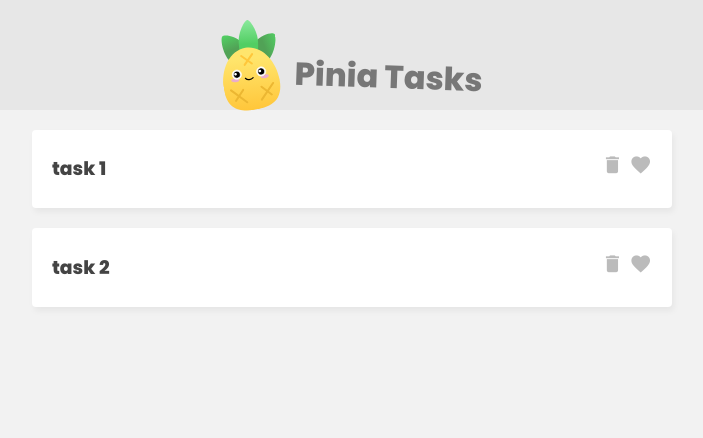
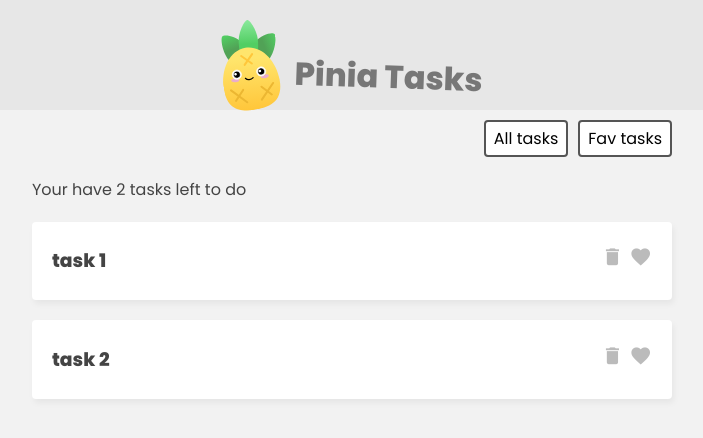
Before and after one commit to iamAndreyGavrilov/Pinia-Tasks, a Vue app: page / in a window 1280 px wide. Shown: the top 438 px of the page, without its empty margins (288-991 px from the left). Built offline with nearby package versions, Linux system fonts and the light colour scheme.

Commit message:
добавлены Getters и отрисовка по условию

```diff
--- a/src/App.vue
+++ b/src/App.vue
@@ -6,9 +6,23 @@
       <h1>Pinia Tasks</h1>
     </header>
 
+    <!-- filter -->
+
+    <nav class="filter">
+      <button @click="filter = 'all'">All tasks</button>
+      <button @click="filter = 'favs'">Fav tasks</button>
+    </nav>
+
     <!-- task list -->
-    <div class="task-list">
+    <div class="task-list" v-if="filter === 'all'">
+      <p>Your have {{ taskStore.totalCount }} tasks left to do</p>
       <div v-for="task in taskStore.tasks" :key="task.id">
+        <TaskDetails :task="task" />
+      </div>
+    </div>
+    <div class="task-list" v-if="filter === 'favs'">
+      <p>Your have {{ taskStore.favCount }} favs left to do</p>
+      <div v-for="task in taskStore.favs" :key="task.id">
         <TaskDetails :task="task" />
       </div>
     </div>
@@ -16,6 +30,7 @@
 </template>
 
 <script>
+import { ref } from "@vue/reactivity";
 import TaskDetails from "./components/TaskDetails.vue";
 import { useTaskStore } from "./stores/TaskStore";
 
@@ -23,7 +38,10 @@
   components: { TaskDetails },
   setup() {
     const taskStore = useTaskStore();
-    return { taskStore };
+
+    const filter = ref("all");
+
+    return { taskStore, filter };
   },
 };
 </script>
--- a/src/assets/main.css
+++ b/src/assets/main.css
@@ -59,3 +59,20 @@
   cursor: pointer;
   color: #bbb;
 }
+
+/* filter nav */
+.filter {
+  max-width: 640px;
+  margin: 10px auto;
+  text-align: right;
+}
+.filter button {
+  display: inline-block;
+  margin-left: 10px;
+  background: #fff;
+  border: 2px solid #555;
+  border-radius: 4px;
+  padding: 4px 8px;
+  cursor: pointer;
+  font-size: 1em;
+}
--- a/src/stores/TaskStore.js
+++ b/src/stores/TaskStore.js
@@ -7,4 +7,17 @@
       { id: 2, title: "task 2", isFav: true },
     ],
   }),
+  getters: {
+    favs() {
+      return this.tasks.filter((t) => t.isFav);
+    },
+    favCount() {
+      return this.tasks.reduce((p, c) => {
+        return c.isFav ? p + 1 : p;
+      }, 0);
+    },
+    totalCount: (state) => {
+      return state.tasks.length;
+    },
+  },
 });
```
